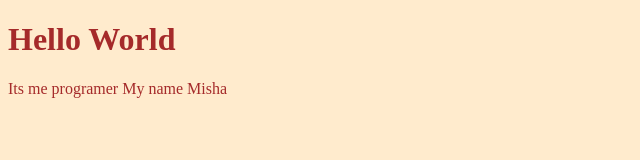
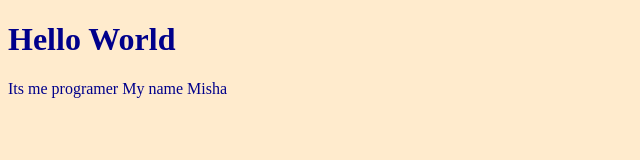
Before and after one commit to Misha6787/Js_study_v0.2, a plain HTML site: page index.html in a window 1280 px wide. Shown: the whole page, without its empty margins (0-640 px from the left). Drawn offline with Linux system fonts and the light colour scheme.

Commit message:
Изменил цвет текста и сообщение в консоли

```diff
--- a/css/style.css
+++ b/css/style.css
@@ -1,4 +1,4 @@
 body {
     background-color: blanchedalmond;
-    color: brown;
+    color: darkblue;
 }
--- a/js/script.js
+++ b/js/script.js
@@ -1,2 +1,2 @@
-console.log('hello human');
+console.log('hello dino');
 const text = document.querySelectorAll('span');
```
